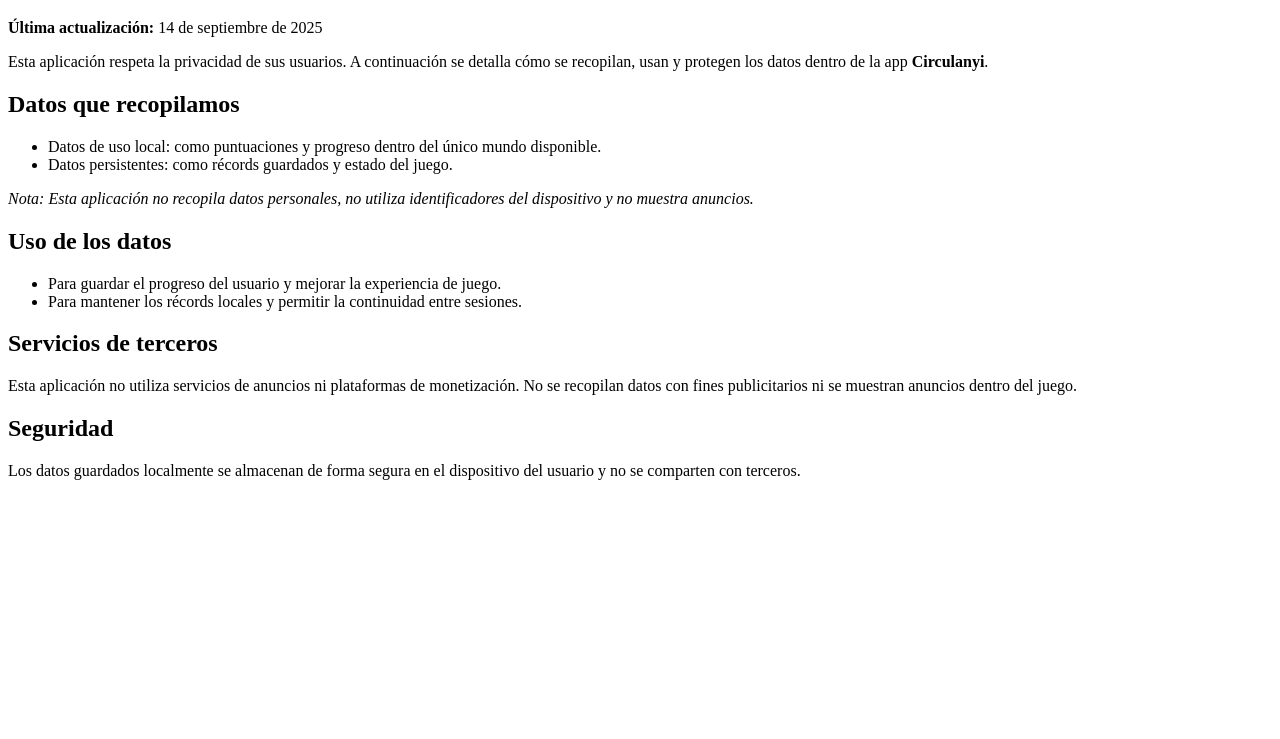
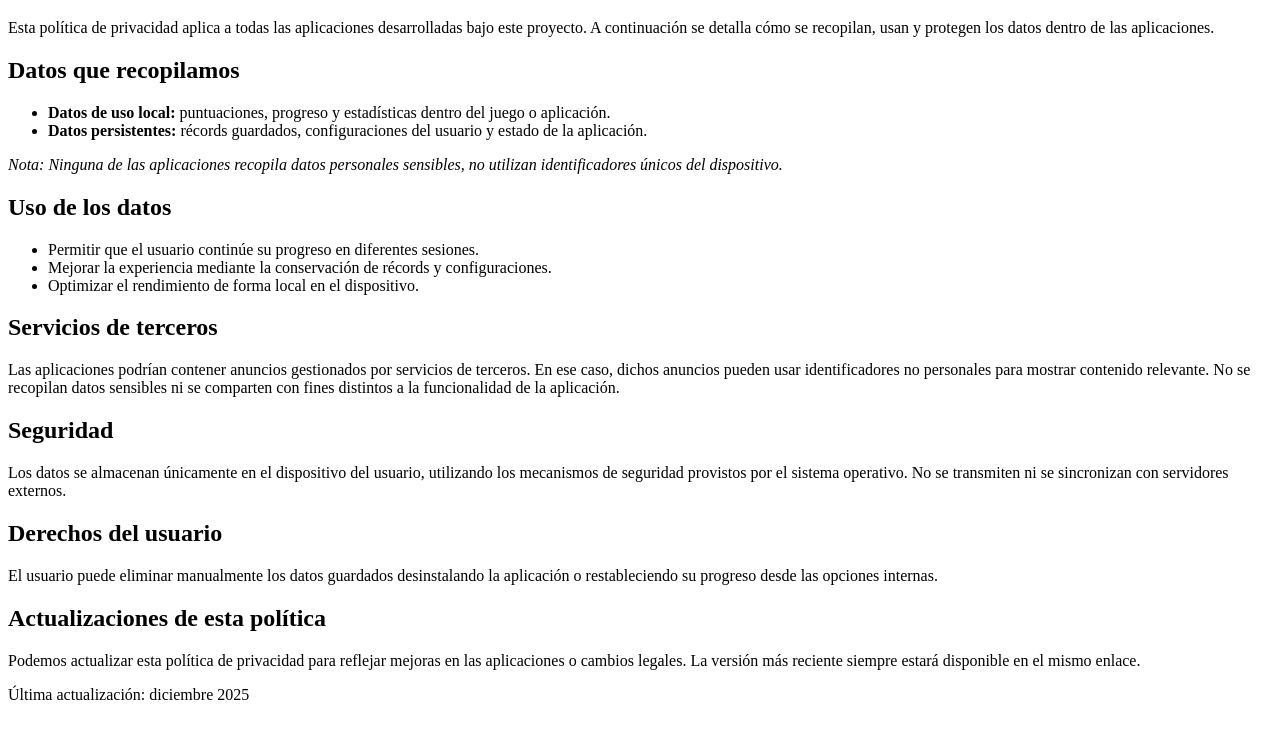
Before and after one commit to AnyilisRafael/Rafael.github.io, a plain HTML site: page index.html in a window 1280 px wide. Shown: the part 61-800 px from the top of the page. Drawn offline with Linux system fonts and the light colour scheme.

Commit message:
Update index.html

```diff
--- a/index.html
+++ b/index.html
@@ -2,31 +2,43 @@
 <html lang="es">
 <head>
   <meta charset="UTF-8">
-  <title>Política de Privacidad - Circulanyi</title>
+  <title>Política de Privacidad</title>
+  <meta name="viewport" content="width=device-width, initial-scale=1.0">
+  <meta name="description" content="Política de privacidad aplicable a las aplicaciones desarrolladas por el mismo autor.">
 </head>
 <body>
   <h1>Política de Privacidad</h1>
-  <p><strong>Última actualización:</strong> 14 de septiembre de 2025</p>
-  <p>Esta aplicación respeta la privacidad de sus usuarios. A continuación se detalla cómo se recopilan, usan y protegen los datos dentro de la app <strong>Circulanyi</strong>.</p>
+  <p>Esta política de privacidad aplica a todas las aplicaciones desarrolladas bajo este proyecto. A continuación se detalla cómo se recopilan, usan y protegen los datos dentro de las aplicaciones.</p>
 
   <h2>Datos que recopilamos</h2>
   <ul>
-    <li>Datos de uso local: como puntuaciones y progreso dentro del único mundo disponible.</li>
-    <li>Datos persistentes: como récords guardados y estado del juego.</li>
+    <li><strong>Datos de uso local:</strong> puntuaciones, progreso y estadísticas dentro del juego o aplicación.</li>
+    <li><strong>Datos persistentes:</strong> récords guardados, configuraciones del usuario y estado de la aplicación.</li>
   </ul>
 
-  <p><em>Nota: Esta aplicación no recopila datos personales, no utiliza identificadores del dispositivo y no muestra anuncios.</em></p>
+  <p><em>Nota: Ninguna de las aplicaciones recopila datos personales sensibles, no utilizan identificadores únicos del dispositivo.</em></p>
 
   <h2>Uso de los datos</h2>
   <ul>
-    <li>Para guardar el progreso del usuario y mejorar la experiencia de juego.</li>
-    <li>Para mantener los récords locales y permitir la continuidad entre sesiones.</li>
+    <li>Permitir que el usuario continúe su progreso en diferentes sesiones.</li>
+    <li>Mejorar la experiencia mediante la conservación de récords y configuraciones.</li>
+    <li>Optimizar el rendimiento de forma local en el dispositivo.</li>
   </ul>
 
-  <h2>Servicios de terceros</h2>
-  <p>Esta aplicación no utiliza servicios de anuncios ni plataformas de monetización. No se recopilan datos con fines publicitarios ni se muestran anuncios dentro del juego.</p>
+<h2>Servicios de terceros</h2>
+<p>Las aplicaciones podrían contener anuncios gestionados por servicios de terceros. En ese caso, dichos anuncios pueden usar identificadores no personales para mostrar contenido relevante. No se recopilan datos sensibles ni se comparten con fines distintos a la funcionalidad de la aplicación.</p>
 
   <h2>Seguridad</h2>
-  <p>Los datos guardados localmente se almacenan de forma segura en el dispositivo del usuario y no se comparten con terceros.</p>
+  <p>Los datos se almacenan únicamente en el dispositivo del usuario, utilizando los mecanismos de seguridad provistos por el sistema operativo. No se transmiten ni se sincronizan con servidores externos.</p>
+
+  <h2>Derechos del usuario</h2>
+  <p>El usuario puede eliminar manualmente los datos guardados desinstalando la aplicación o restableciendo su progreso desde las opciones internas.</p>
+
+  <h2>Actualizaciones de esta política</h2>
+  <p>Podemos actualizar esta política de privacidad para reflejar mejoras en las aplicaciones o cambios legales. La versión más reciente siempre estará disponible en el mismo enlace.</p>
+
+  <footer>
+    <p>Última actualización: diciembre 2025</p>
+  </footer>
 </body>
 </html>
```
